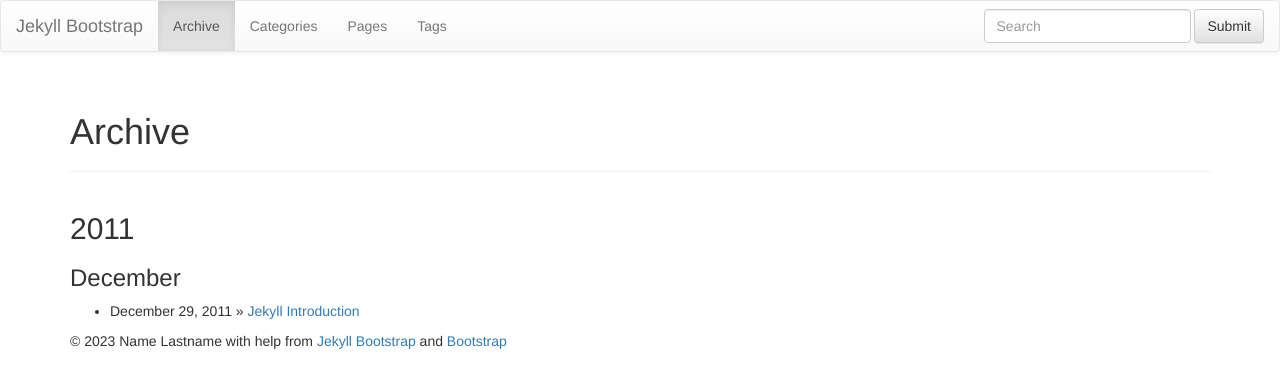
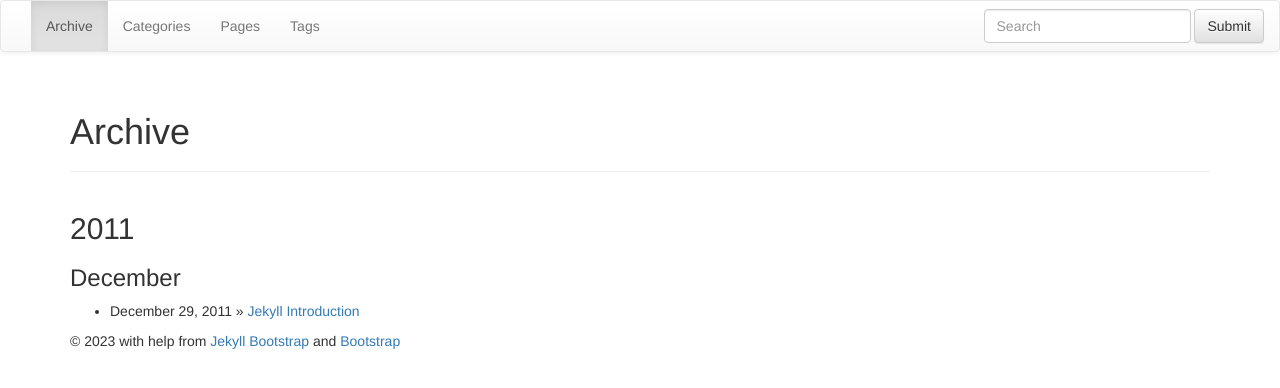
Before and after one commit to degenio/degenio.github.io, a Jekyll site: the page built from archive.html, in a window 1280 px wide. Shown: the top 388 px of the page. Built offline with Jekyll 4.4.1, drawn with Linux system fonts in a browser that asks for light colours; nearby versions of some CDN libraries; library files that are not in the unit come from our copies.

Commit message:
Update _config.yml

```diff
--- a/_config.yml
+++ b/_config.yml
@@ -8,14 +8,7 @@ highlighter: pygments
 # Themes are encouraged to use these universal variables
 # so be sure to set them if your theme uses them.
 #
-title : Jekyll Bootstrap
-tagline: Site Tagline
-author :
-  name : Name Lastname
-  email : blah@email.test
-  github : username
-  twitter : username
-  feedburner : feedname
+
 
 # The production_url is only used when full-domain names are needed
 # such as sitemap.txt
```
